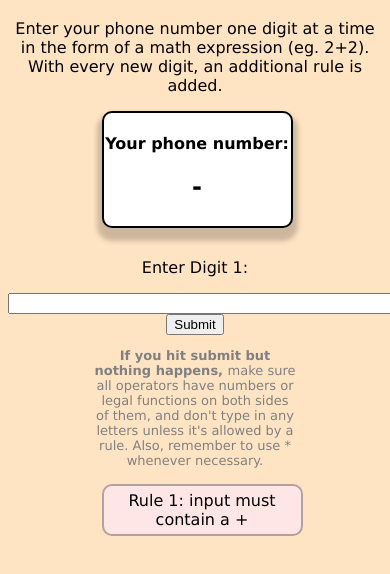
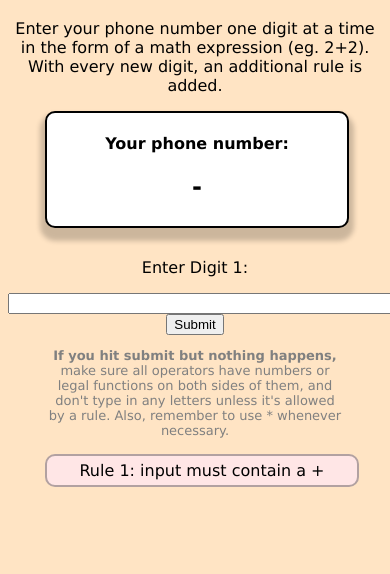
Before and after one commit to AnthonyPetrocco/AnthonyPetrocco.github.io, a plain HTML site: page js/index.html in a window 390 px wide. Shown: the part 98-672 px from the top of the page. Drawn offline with Linux system fonts and the light colour scheme.

Commit message:
Update css.css

```diff
--- a/js/css.css
+++ b/js/css.css
@@ -45,3 +45,38 @@ h1 {
     width: 54%;
     margin-left: 23%;
 }
+
+@media screen and (max-width:400px) {
+    .yourPhoneNumber{
+        width: 80%;
+        padding-top: 5px;
+        padding-bottom: 5px;
+        border-style: solid;
+        border-width: 2px;
+        border-color: black;
+        background-color: white;
+        border-radius: 10px;
+        margin-left: 10%;
+        box-shadow: 0 8px 5px 5px rgba(0, 0, 0, 0.2);
+    }
+
+    .disclaimer {
+        font-size: small;
+        color: gray;
+        width: 80%;
+        margin-left: 10%;
+    }
+
+    .rule {
+        width: 80%;
+        padding-top: 5px;
+        padding-bottom: 5px;
+        border-style: solid;
+        border-width: 2px;
+        border-color: rgba(0, 0, 0, 0.3);
+        background-color: white;
+        border-radius: 10px;
+        margin-left: 10%;
+        padding: 5px;
+    }
+}
```
